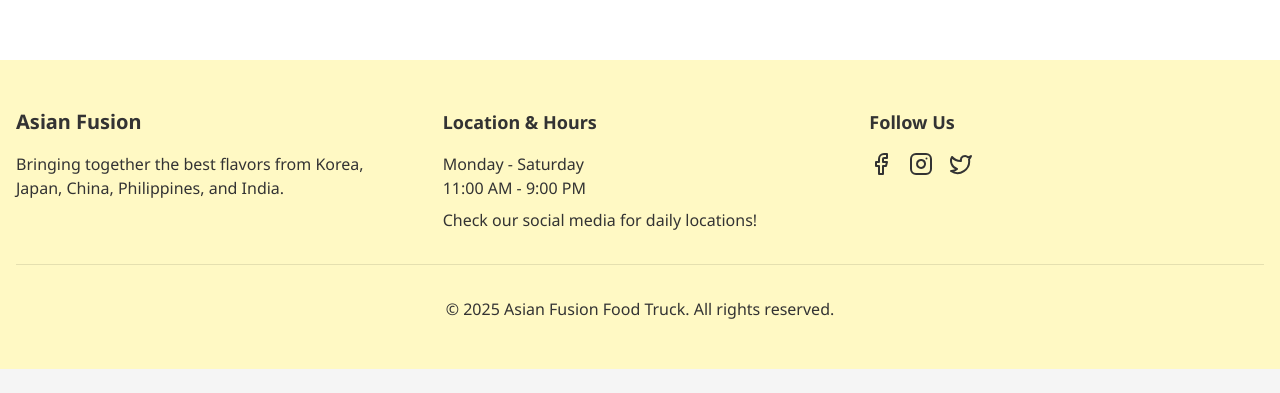
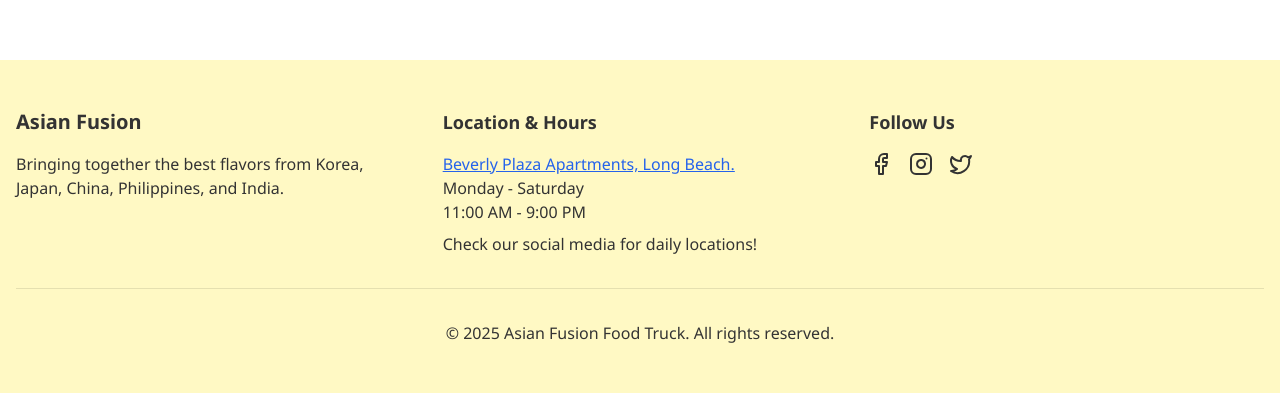
Before and after one commit to krishna212/FoodTruck, a Next.js app: page / in a window 1280 px wide. Shown: the part 2340-2733 px from the top of the page. Before the commit the page ends 2709 px from the top, so only its background shows below. Built offline with nearby package versions, Linux system fonts and the light colour scheme.

Commit message:
added address, updated config.mjs

```diff
--- a/app/components/Footer.tsx
+++ b/app/components/Footer.tsx
@@ -14,6 +14,15 @@ export default function Footer() {
           </div>
           <div>
             <h4 className="text-lg font-bold mb-4">Location & Hours</h4>
+            <a
+    href="https://www.google.com/maps/place/5050+E+Garford+St,+Long+Beach,+CA+90815"
+    target="_blank"
+    rel="noopener noreferrer"
+    className="text-blue-600 underline hover:text-blue-800"
+  >
+    Beverly Plaza Apartments, Long Beach.
+  </a>
+
             <p className="text-foreground">Monday - Saturday</p>
             <p className="text-foreground">11:00 AM - 9:00 PM</p>
             <p className="text-foreground mt-2">Check our social media for daily locations!</p>
--- a/next.config.mjs
+++ b/next.config.mjs
@@ -1,13 +1,6 @@
-let userConfig = undefined
-try {
-  userConfig = await import('./v0-user-next.config')
-} catch (e) {
-  // ignore error
-}
-
 /** @type {import('next').NextConfig} */
 const nextConfig = {
-  output: 'export', // <<<<<< YOU MUST ADD THIS
+  output: 'export', // ✅ THIS IS REQUIRED FOR STATIC EXPORT NOW
   eslint: {
     ignoreDuringBuilds: true,
   },
@@ -24,12 +17,17 @@ const nextConfig = {
   },
 }
 
+let userConfig = undefined
+try {
+  userConfig = await import('./v0-user-next.config')
+} catch (e) {
+  // ignore
+}
+
 mergeConfig(nextConfig, userConfig)
 
 function mergeConfig(nextConfig, userConfig) {
-  if (!userConfig) {
-    return
-  }
+  if (!userConfig) return
 
   for (const key in userConfig) {
     if (
```
